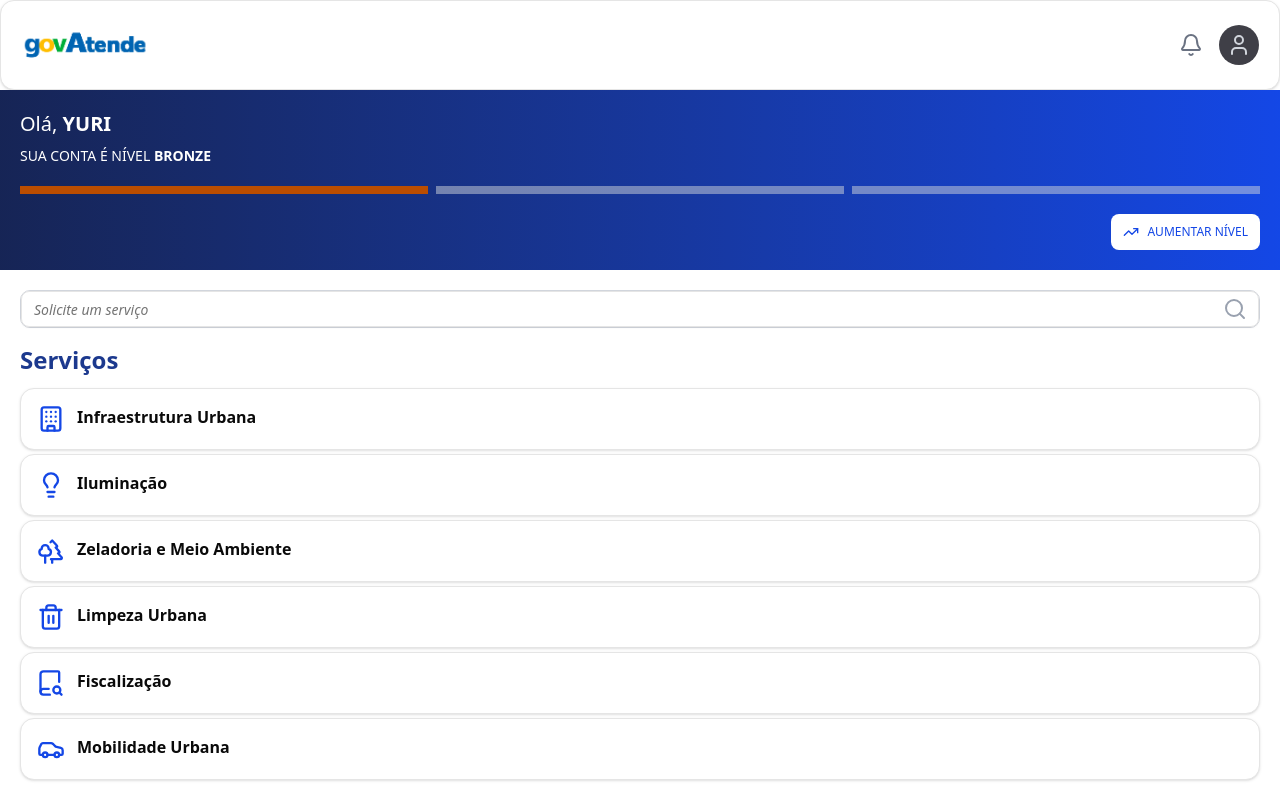
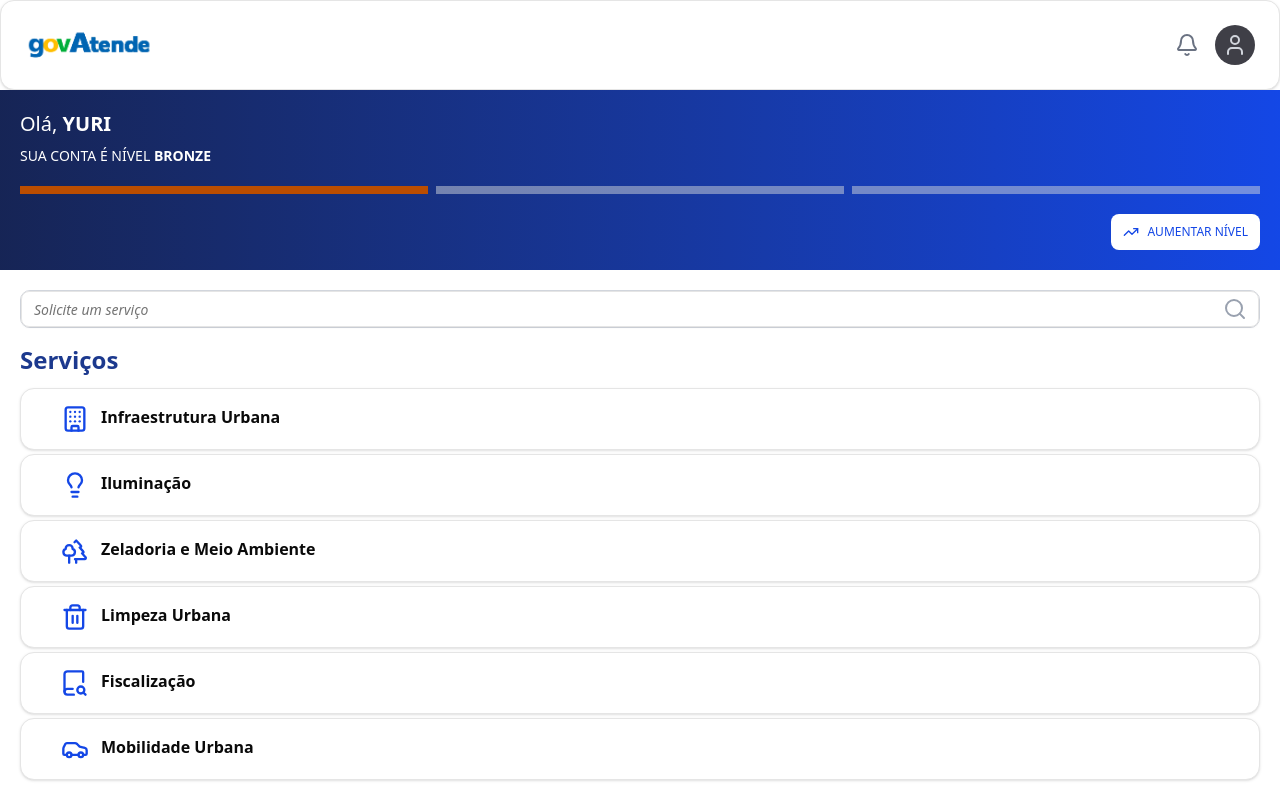
Before and after one commit to Lsko27/govAtende, a Next.js app: page / in a window 1280 px wide. Built offline with nearby package versions, Linux system fonts and the light colour scheme.

Commit message:
chore: adjusting slug page routes

```diff
--- a/app/page.tsx
+++ b/app/page.tsx
@@ -1,7 +1,6 @@
 import LevelProgress from "@/components/level-progress";
 import Navbar from "../components/navbar";
 import SearchInput from "@/components/search-input";
-import { Card } from "@/components/ui/card";
 import {
   BookSearch,
   Building,
--- /dev/null
+++ b/app/servicos/[slug]/page.tsx
@@ -0,0 +1,9 @@
+interface SubservicesPageProps {
+  params: { slug: string };
+}
+
+const SubservicesPage = ({ params }: SubservicesPageProps) => {
+  return <h1>{params.slug}</h1>;
+};
+
+export default SubservicesPage;
--- a/components/navbar.tsx
+++ b/components/navbar.tsx
@@ -1,17 +1,21 @@
-import { Card } from "@/components/ui/card";
+import { Card, CardContent } from "@/components/ui/card";
 import { Bell, User } from "lucide-react";
 import Image from "next/image";
+import Link from "next/link";
 
 const Navbar = () => {
   return (
     <Card>
-      <div className="mx-5 flex items-center justify-between">
+      <CardContent>
+        <div className=" flex items-center justify-between">
+          <Link href="/">
             <Image
-          src="/GovAtende-blue.png"
+              src="/GovAtende.png"
               width={130}
               height={130}
               alt="GovAtende"
             />
+          </Link>
           <div className="flex items-center justify-between gap-4">
             <Bell className="h-6 w-6 text-gray-500" />
 
@@ -20,6 +24,7 @@ const Navbar = () => {
             </div>
           </div>
         </div>
+      </CardContent>
     </Card>
   );
 };
--- a/components/service-card.tsx
+++ b/components/service-card.tsx
@@ -1,6 +1,6 @@
 import Link from "next/link";
 import { LucideIcon } from "lucide-react";
-import { Card } from "./ui/card";
+import { Card, CardContent } from "./ui/card";
 
 interface ServiceCardProps {
   icon: LucideIcon;
@@ -12,10 +12,12 @@ const ServiceCard = ({ icon: Icon, title, href }: ServiceCardProps) => {
   return (
     <Link href={href} className="block">
       <Card className="p-4 hover:bg-muted/50 transition cursor-pointer">
-        <div className="flex items-start gap-3">
-          <Icon className="h-7 w-7 text-blue-700" />
-          <p className="text-md font-bold">{title}</p>
-        </div>
+        <CardContent>
+          <div className="flex items-start gap-3">
+            <Icon className="h-7 w-7 text-blue-700" />
+            <p className="text-md font-bold">{title}</p>
+          </div>
+        </CardContent>
       </Card>
     </Link>
   );
```
Also changed, not shown: public/GovAtende.png (renamed from public/GovAtende-blue.png). Lines whose indentation alone changed are shown as unchanged.
